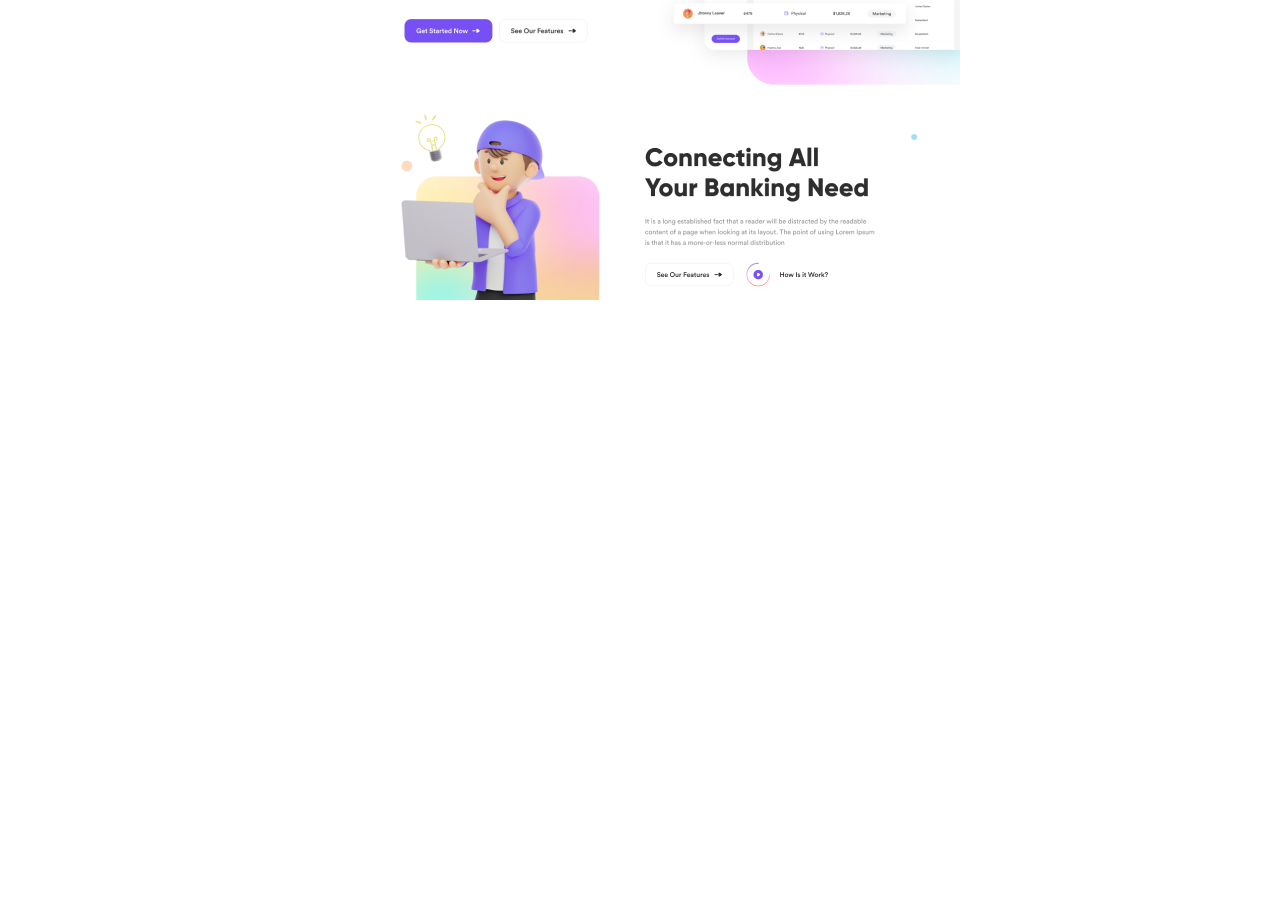
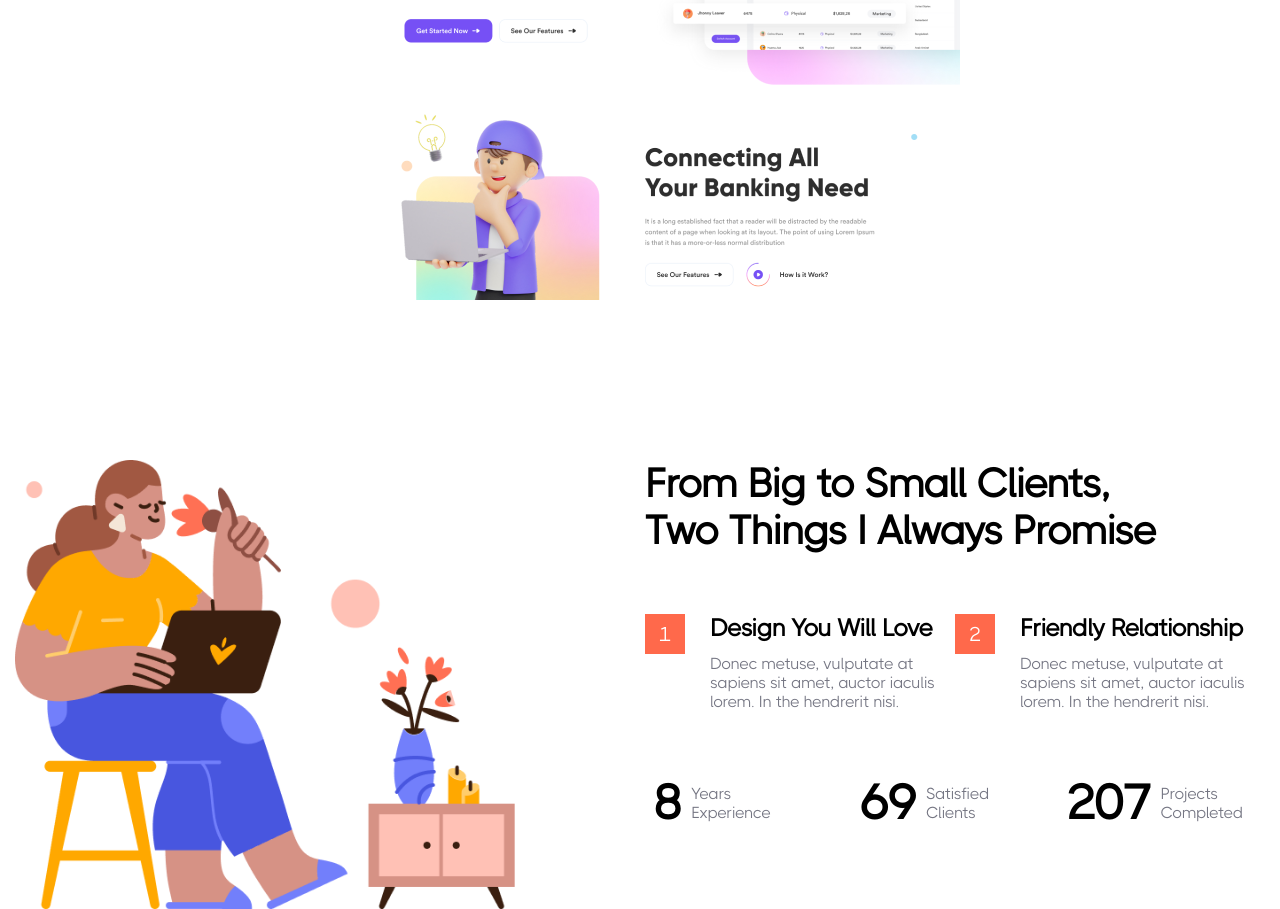
Before and after one commit to dk-frontend-dev/portfolio, a plain HTML site: page index.html in a window 1280 px wide. Shown: the part 1990-2899 px from the top of the page. Before the commit the page ends 2290 px from the top, so only its background shows below. Drawn offline with Linux system fonts and the light colour scheme.

Commit message:
feat: made next main block

```diff
--- a/index.html
+++ b/index.html
@@ -77,6 +77,53 @@
           </div>
         </div>
 
+        <div class="advantages">
+          <img src="images/main-img.png" alt="">
+
+          <div class="advantages-info">
+
+            <h1>From Big to Small Clients,
+              Two Things I Always Promise
+            </h1>
+
+            <div class="advantages-blocks">
+              <div class="advantages-block">
+                <div class="number">1</div>
+                <div class="advantages-block-info">
+                  <h3>Design You Will Love</h3>
+                  <p>Donec metuse, vulputate at sapiens sit amet, auctor iaculis lorem. In the hendrerit nisi.</p>
+                </div>
+              </div>
+
+              <div class="advantages-block__second">
+                <div class="number">2</div>
+                <div class="advantages-block-info">
+                  <h3>Friendly Relationship</h3>
+                  <p>Donec metuse, vulputate at sapiens sit amet, auctor iaculis lorem. In the hendrerit nisi.</p>
+                </div>
+              </div>
+            </div>
+
+            <div class="advantages-years">
+              <div class="advantages-years__block">
+                <div class="advantages-years__number">8</div>
+                <div class="advantages-years__text">Years Experience</div>
+              </div>
+
+              <div class="advantages-years__block">
+                <div class="advantages-years__number">69</div>
+                <div class="advantages-years__text">Satisfied Clients</div>
+              </div>
+
+              <div class="advantages-years__block">
+                <div class="advantages-years__number">207</div>
+                <div class="advantages-years__text">Projects Completed</div>
+              </div>
+            </div>
+
+          </div>
+        </div>
+
       </div>
     </main>
 
--- a/styles/main.css
+++ b/styles/main.css
@@ -257,3 +257,96 @@ li {
   width: 237px;
   padding: 10px 0 66px 0;
 }
+
+.advantages {
+  padding-top: 160px;
+  display: flex;
+  justify-content: space-between;
+}
+
+.advantages img {
+  display: block;
+  width: 40%;
+}
+
+.advantages-info h1 {
+  font-size: 40px;
+  max-width: 540px;
+}
+
+.advantages-blocks {
+  display: flex;
+  justify-content: space-between;
+  padding-top: 60px;
+}
+
+.advantages-block {
+  display: flex;
+}
+
+.advantages-block__second {
+  display: flex;
+}
+
+.number {
+  display: flex;
+  justify-content: center;
+  align-items: center;
+  width: 40px;
+  height: 40px;
+  background: var(--main-color);
+  color: var(--white-color);
+  font-size: 20px;
+}
+
+.advantages-block h3 {
+  font-size: 24px;
+  padding-left: 25px;
+  max-width: 250px;
+}
+
+.advantages-block__second h3 {
+  font-size: 24px;
+  padding-left: 25px;
+  max-width: 250px;
+}
+
+.advantages-block p {
+  padding: 12px 0 0 25px;
+  font-size: 16px;
+  color: var(--secondary-color);
+  width: 270px;
+}
+
+.advantages-block__second p {
+  padding: 12px 0 0 25px;
+  font-size: 16px;
+  color: var(--secondary-color);
+  width: 270px;
+}
+
+.advantages-years {
+  display: flex;
+  justify-content: space-around;
+  padding-top: 64px;
+}
+
+.advantages-years__block {
+  display: flex;
+  align-items: center;
+  max-width: 190px;
+  width: 100%;
+}
+
+.advantages-years__number {
+  font-weight: 700;
+  font-size: 48px;
+}
+
+.advantages-years__text {
+  display: flex;
+  align-items: center;
+  padding-left: 10px;
+  width: 90px;
+  color: var(--secondary-color);
+}
--- a/styles/mobile.css
+++ b/styles/mobile.css
@@ -2,6 +2,9 @@
   .background-img {
     width: 40%;
   }
+}
+
+@media (max-width: 1370px) {
 }
 
 @media (max-width: 1325px) {
@@ -53,6 +56,34 @@
 
   .header__our-progects {
     flex: 0 1 200px;
+  }
+}
+
+@media (max-width: 1100px) {
+  .advantages img {
+    display: none;
+  }
+
+  .advantages-info {
+    display: flex;
+    justify-content: center;
+    align-items: center;
+    flex-wrap: wrap;
+  }
+
+  .advantages-years {
+    display: flex;
+    justify-content: space-between;
+  }
+
+  .advantages-info h1 {
+    display: flex;
+    text-align: center;
+  }
+
+  .advantages-blocks {
+    display: flex;
+    justify-content: center;
   }
 }
 
@@ -192,6 +223,17 @@
   }
 }
 
+@media (max-width: 660px) {
+  .advantages-blocks {
+    display: flex;
+    flex-wrap: wrap;
+  }
+
+  .advantages-block__second {
+    padding-top: 30px;
+  }
+}
+
 @media (max-width: 560px) {
   .header-info h1 {
     font-size: 55px;
```
Also changed, not shown: images/main-img.png (added).
